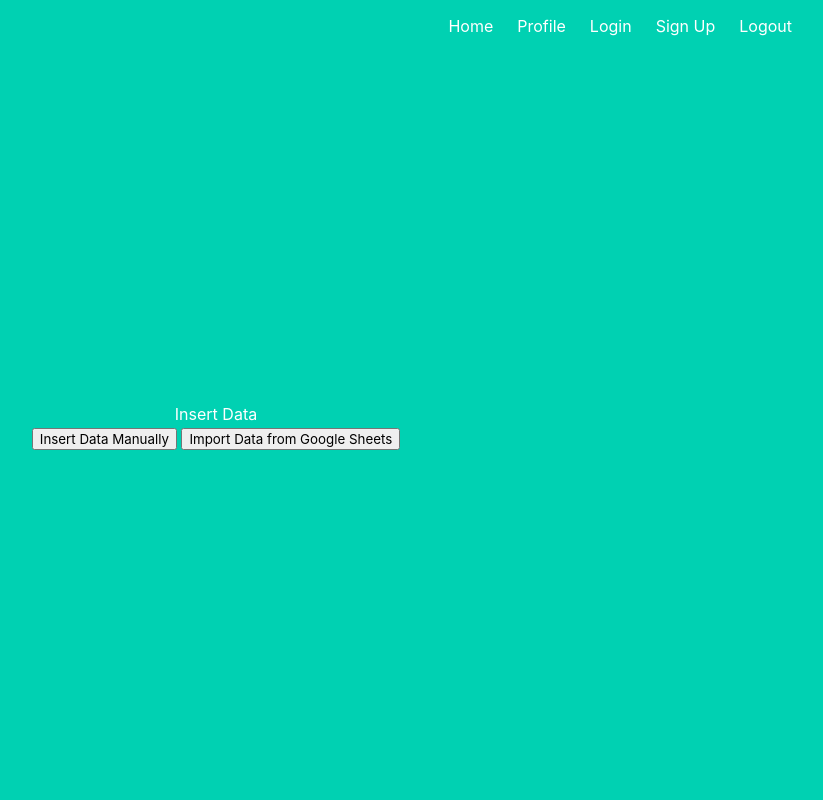
After one commit to R-Nechamkin/Charity-Portal, a Flask app: page /insert-data in a window 1280 px wide. The commit adds this page. Shown: the whole page, without its empty margins (424-1247 px from the left). Run offline with Flask 3, Linux system fonts and the light colour scheme.

Commit message:
Began working on inserting data in app database

```diff
--- a/app/main.py
+++ b/app/main.py
@@ -14,23 +14,37 @@ from .secrets import API_KEY, DB_CONNECTOR
 main = Blueprint('main', __name__)
 
 
+def get_data_from_api(url, sheet_index, headers=False):
+    api_begin = "https://sheets.googleapis.com/v4/spreadsheets/" + url + '/'
+    api_end = "?key=" + API_KEY['sheets']
+    sheet_metadata = requests.get(api_begin + api_end).json()
+    sheet_title = sheet_metadata['sheets'][sheet_index]['properties']['title']
+    cell_count = sheet_metadata['sheets'][sheet_index]['properties']['gridProperties']
+    if headers:
+        cell_begin = 'R2C1'
+    else:
+        cell_begin = 'R1C1'
+    cell_end = cell_count['rowCount'] + 'C' + cell_count['columnCount']
+    api_url = api_begin + 'values/' + sheet_title + '!' + cell_begin + ':' + cell_end + api_end
+    print('API url:', api_url)
+    raw = requests.get(api_url)
+    print(raw)
+    rows = raw.json()['values']
+    print(rows)
+    return rows
+
 @main.route('/')
 @main.route('/index')
 @login_required
 def index():
     print(current_user)
     print(current_user.sheet_id)
-    if(current_user.Sheet):
-        table_name = current_user.Sheet.table_name
-        api_url = "https://sheets.googleapis.com/v4/spreadsheets/" + sheet_url + "?key=" + API_KEY
-        raw = requests.get(api_url)
-        print (raw)
-        rows = raw.json()['values']
-        print(rows)
+    if ():
+        rows = get_data_from_api('18szop7TqllS9pBAyCXZn7LRIvJbPRaw9-MDVcogLh1E')
 
-        return render_template('Grid.html', rows = rows)
+        return render_template('Grid.html', rows=rows)
 
-    return render_template('Index.html', message = 'No spreadsheet registered for this user')
+    return render_template('index.html', message='No spreadsheet registered for this user')
 
 
 @main.route('/profile')
@@ -43,14 +57,13 @@ def profile():
 def fields():
     if request.method == 'POST':
         num_fields = int(request.form.get('num_fields'))
-        return redirect(url_for('field_details/' +str(num_fields) ))
+        return redirect(url_for('field_details/' + str(num_fields)))
     return render_template('fields.html')
-
 
 
 @main.route('/field_details/<num_fields>', methods=['GET', 'POST'])
 @login_required
-def field_details():
+def field_details(num_fields):
     if request.method == 'POST':
         field_details = []
         for i in range(num_fields):
@@ -63,25 +76,37 @@ def field_details():
     return render_template('field_details.html', num_fields=int(num_fields))
 
 
+@main.route('/insert-data')
+def insert_data():
+    return render_template('insert-data.html')
 
+
+@main.route('/insert-data/manual')
+def manual_insert():
+    return render_template('manual-insert.html')
+
+@main.route('/insert-data/import')
+def import_data():
+    return render_template('import-data.html')
 
 @main.route('/submitted/<message>')
 def show_message(message):
     return render_template('index.html', message=message)
 
 
-@main.route('/url-for/<user_id>')
-def show_url(user_id):
-    # return render_template('set-up.html', table_data = get_some_data(), message = {})
-    url = get_url_by_user_id(user_id)
-    return redirect('/submitted/' + str(url))
-
-
-@main.route('/debug/see-table/<table_name>')
-def show_table(table_name):
-    table = table_name.capitalize()
-    return render_template('debug.html', message = {}, table_data = get_all_data_from_table(table))
-
+#
+# @main.route('/url-for/<user_id>')
+# def show_url(user_id):
+#     # return render_template('set-up.html', table_data = get_some_data(), message = {})
+#     url = get_url_by_user_id(user_id)
+#     return redirect('/submitted/' + str(url))
+#
+#
+# @main.route('/debug/see-table/<table_name>')
+# def show_table(table_name):
+#     table = table_name.capitalize()
+#     return render_template('debug.html', message = {}, table_data = get_all_data_from_table(table))
+#
 
 @main.route('/debug/orm')
 def try_orm():
--- a/app/templates/Grid.html
+++ b/app/templates/Grid.html
@@ -12,8 +12,8 @@
 
 
             <tr>
-                {% for i in range(4) %}
-			<td>{{row[i]}}</td>
+                {% for data in rows %}
+			<td>{{data}}</td>
 		{% endfor %}
             </tr>
 
--- a/app/field_details.html
+++ b/app/templates/field_details.html
@@ -26,7 +26,7 @@
                 </div>
             </div>
             {% endfor %}
-            <button class="button is-block is-info is-large is-fullwidth">Create Table</button>
+            <button class="button is-block is-info is-large is-fullwidth" type="submit">Create Table</button>
         </form>
     </div>
 </div>
--- /dev/null
+++ b/app/templates/insert-data.html
@@ -0,0 +1,7 @@
+{% extends "base.html" %}
+
+{% block content %}
+    <h1>Insert Data</h1>
+    <a href="{{ url_for('manual-insert') }}"><button>Insert Data Manually</button></a>
+    <a href="{{ url_for('import-data') }}"><button>Import Data from Google Sheets</button></a>
+{%endblock%}
--- /dev/null
+++ b/app/templates/manual-insert.html
@@ -0,0 +1,6 @@
+{% extends "flash.html" %}
+
+{% block content %}
+    <h1>Insert Manual Data</h1>
+
+{%endblock%}
--- a/app/templates/signup.html
+++ b/app/templates/signup.html
@@ -38,6 +38,12 @@
                 </div>
             </div>
 
+            <div class="field">
+                <div class="control">
+                    <input class="input is-large" type="text" name="sheet_url" placeholder="Url of Spreadsheet" autofocus="">
+                </div>
+            </div>
+
             <button class="button is-block is-info is-large is-fullwidth">Sign Up</button>
         </form>
     </div>
```
Also changed, not shown: app/database.py (+11 -7 lines), app/templates/flash.html (added, +20 -0 lines), app/templates/import-data.html (added, +21 -0 lines), app/templates/fields.html (renamed from app/fields.html).
